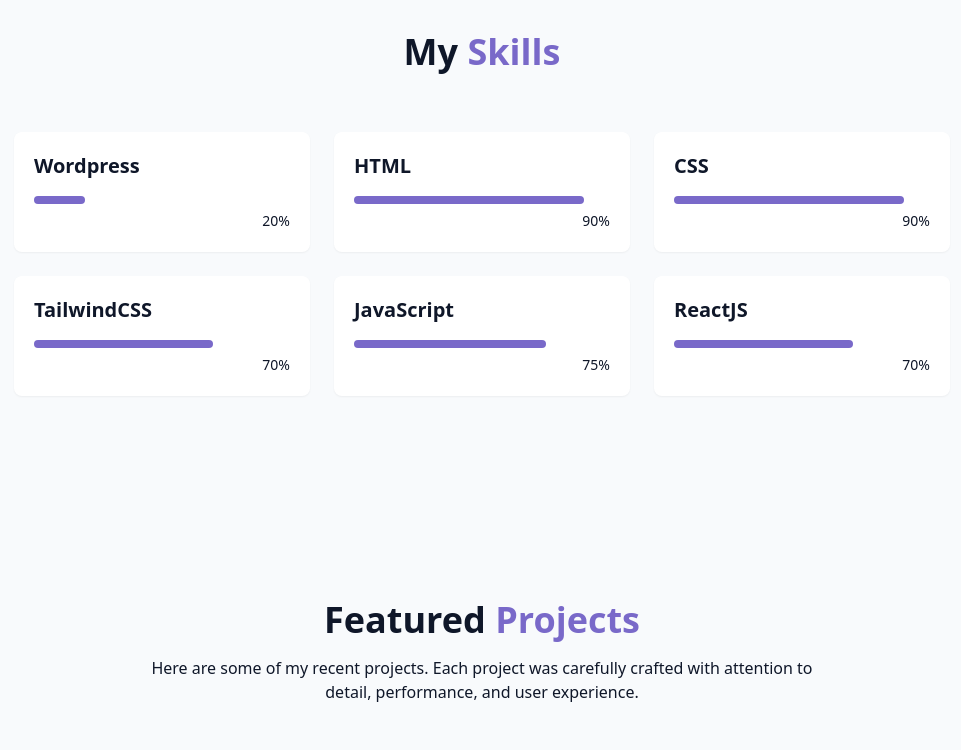
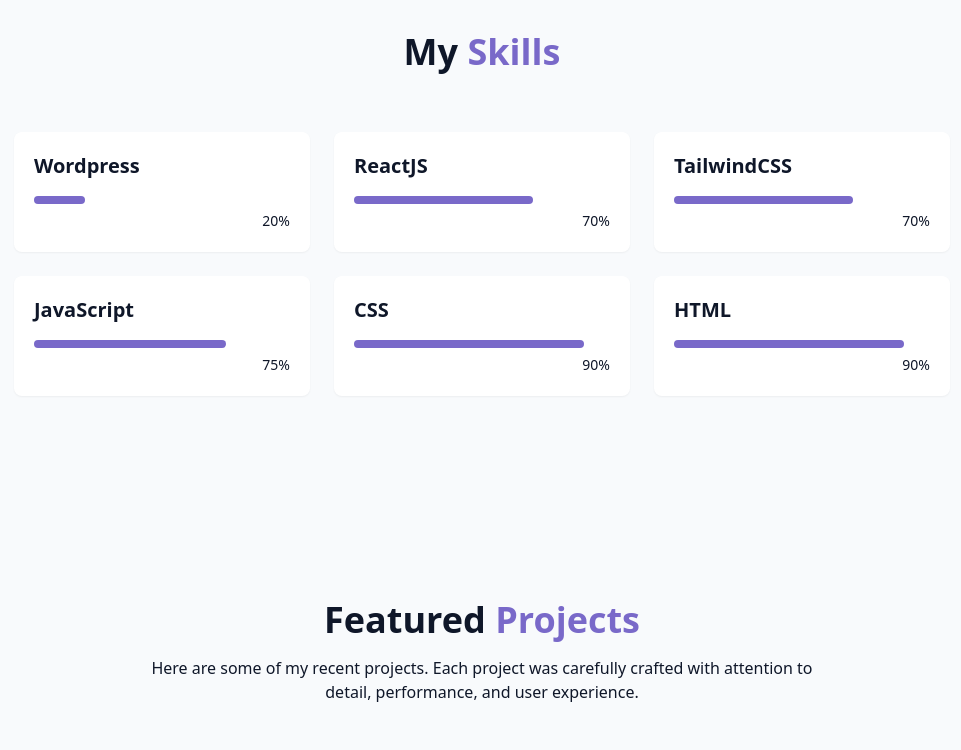
Before and after one commit to wajahat-kamal/Dev-Portfolio, a React (Vite) app: page / in a window 1280 px wide. Shown: the part 1420-2170 px from the top of the page, without its empty margins (158-1119 px from the left). Built offline with nearby package versions, Linux system fonts and the light colour scheme.

Commit message:
Fix typo in Footer component and reorder skills in SkillsSection

```diff
--- a/src/components/Footer.jsx
+++ b/src/components/Footer.jsx
@@ -10,7 +10,7 @@ export const  Footer = () => {
         </p>
         <p className="text-sm">
           Built with <a target="_blank" href="https://reactjs.org" className="text-blue-500">React JS</a> and <a target="_blank" href="https://tailwindcss.com" className="text-blue-500">Tailwind CSS.</a>
-         <br /> <a className="text-blue-500" target="_blank" href="https://github.com/wajahat-kamal">The Github code of this Website.</a>
+         <br /> <a className="text-blue-500" target="_blank" href="https://github.com/wajahat-kamal">The code of this Website.</a>
         </p>
       </div>
     </footer>
--- a/src/components/SkillsSection.jsx
+++ b/src/components/SkillsSection.jsx
@@ -2,12 +2,12 @@
 
 
 const skills =[
-  {name: "Wordpress", level: 20, categery: "fronted" },
-  {name: "HTML", level: 90, categery: "fronted" },
-  {name: "CSS", level: 90, categery: "fronted" },
+  {name: "Wordpress", level: 20, categery: "full stack" },
+  {name: "ReactJS", level: 70, categery: "fronted" },
   {name: "TailwindCSS", level: 70, categery: "fronted" },
   {name: "JavaScript", level: 75, categery: "fronted" },
-  {name: "ReactJS", level: 70, categery: "fronted" },
+  {name: "CSS", level: 90, categery: "fronted" },
+  {name: "HTML", level: 90, categery: "fronted" },
 
 ]
 
--- a/src/components/StarBackground.jsx
+++ b/src/components/StarBackground.jsx
@@ -75,7 +75,7 @@ export const StarBackground = () => {
             }}
           />
         )
-      })};
+      })}
 
       {meteors.map((meteor) => {
         return (
```
